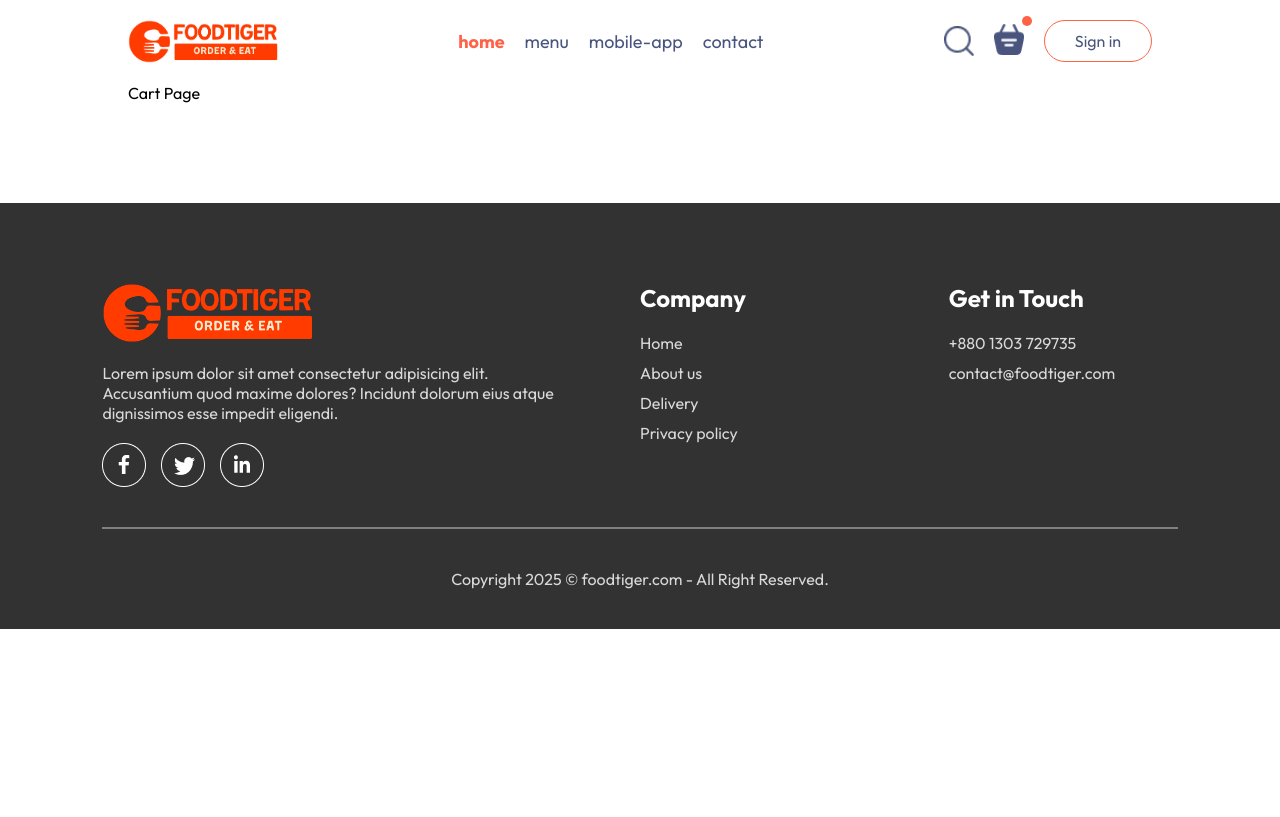
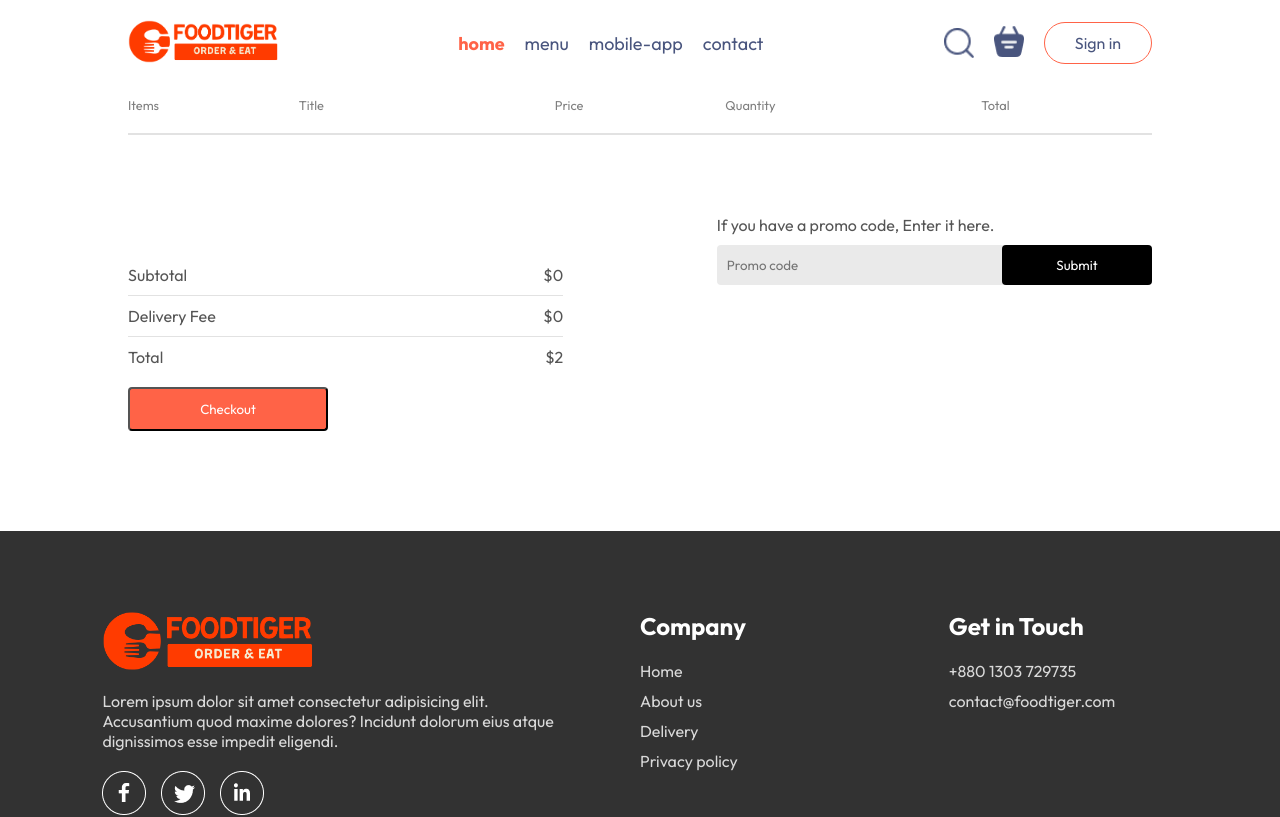
Before and after one commit to Al-Fuad/FoodTiger, a React (Vite) app in the folder frontend/: page /cart in a window 1280 px wide. Shown: the top 817 px of the page. Built offline with nearby package versions, Linux system fonts and the light colour scheme.

Commit message:
feat: Enhance cart and order pages with total calculations and improved layout

```diff
--- a/frontend/src/components/FoodItem/FoodItem.module.css
+++ b/frontend/src/components/FoodItem/FoodItem.module.css
@@ -73,4 +73,5 @@
 
 .foodItemCounter img{
     width: 30px;
+    cursor: pointer;
 }
--- a/frontend/src/components/Navbar/Navbar.jsx
+++ b/frontend/src/components/Navbar/Navbar.jsx
@@ -1,13 +1,20 @@
-import React from 'react'
+import React, { useContext } from 'react'
 import styles from './Navbar.module.css'
 import { assets } from '../../assets/assets'
 import { Link } from 'react-router-dom'
+import { StoreContext } from '../../context/StoreContext'
 
-const Navbar = ({setShowLogin}) => {
+const Navbar = ({ setShowLogin }) => {
+
   const [menu, setMenu] = React.useState('home');
+
+  const {getTotalCartAmount} = useContext(StoreContext);
+
   return (
     <div className={styles.navbar}>
-      <img src={assets.logo} alt="" className={styles.logo} />
+      <Link to='/'>
+        <img src={assets.logo} alt="" className={styles.logo} />
+      </Link>
       <ul className={styles.navbarMenu}>
         <Link to='/' onClick={() => { setMenu('home') }} className={menu == 'home' ? styles.active : ''}>home</Link>
         <a href='#explore-menu' onClick={() => { setMenu('menu') }} className={menu == 'menu' ? styles.active : ''}>menu</a>
@@ -17,11 +24,12 @@
       <div className={styles.navbarActions}>
         <img src={assets.search_icon} alt="" />
         <div className={styles.basketIcon}>
-
-          <img src={assets.basket_icon} alt="" />
-          <div className={styles.dot}></div>
+          <Link to='/cart'>
+            <img src={assets.basket_icon} alt="" />
+          </Link>
+          <div className={getTotalCartAmount() ? styles.dot : ''}></div>
         </div>
-        <button onClick={()=>setShowLogin(true)}>Sign in</button>
+        <button onClick={() => setShowLogin(true)}>Sign in</button>
       </div>
     </div>
   )
--- a/frontend/src/context/StoreContext.jsx
+++ b/frontend/src/context/StoreContext.jsx
@@ -20,16 +20,24 @@
         setCartItems((prev)=>({...prev, [itemId]:prev[itemId]-1}))
     }
 
-    useEffect(() => {
-        console.log(cartItems);
-    }, [cartItems]);
+    const getTotalCartAmount = () => {
+        let totalAmount = 0;
+        for(const item in cartItems){
+            if (cartItems[item]>0){
+                let itemInfo = food_list.find((product)=>product._id === item);
+                totalAmount += itemInfo.price*cartItems[item];
+            }
+        }
+        return totalAmount;
+    }
 
     const contextValue = {
         food_list,
         cartItems,
         setCartItems,
         addToCart,
-        removeFromCart
+        removeFromCart,
+        getTotalCartAmount
     }
     return (
         <StoreContext.Provider value = {contextValue}>
--- a/frontend/src/pages/Cart/Cart.jsx
+++ b/frontend/src/pages/Cart/Cart.jsx
@@ -1,9 +1,80 @@
+import { useContext } from 'react';
 import styles from './Cart.module.css';
+import { StoreContext } from '../../context/StoreContext';
+import { assets } from '../../assets/assets';
+import { useNavigate } from 'react-router-dom';
 
 const Cart = () => {
+
+  const { cartItems, food_list, removeFromCart, addToCart, getTotalCartAmount} = useContext(StoreContext);
+
+  const navigate = useNavigate();
+
   return (
     <div className={styles.cart}>
-      Cart Page
+      <div className={styles.cartItems}>
+        <div className={styles.cartItemsTitle}>
+          <p key='c1'>Items</p>
+          <p key='c2'>Title</p>
+          <p key='c3'>Price</p>
+          <p key='c4'>Quantity</p>
+          <p key='c5'>Total</p>
+        </div>
+        <br />
+        <hr />
+        {food_list.map((item, index) => {
+          if (cartItems[item._id] > 0) {
+            return (
+              <div key={index}>
+                <div className={`${styles.cartItemsTitle} ${styles.cartItem}`}>
+                  <img src={item.image} alt="" />
+                  <p>{item.name}</p>
+                  <p>${item.price}</p>
+                  <div className={styles.cartItemQuantity}>
+                    <img onClick={() => removeFromCart(item._id)} src={assets.remove_icon_red} alt="" />
+                    <p>{cartItems[item._id]}</p>
+                    <img onClick={() => addToCart(item._id)} src={assets.add_icon_green} alt="" />
+                  </div>
+                  <p>${item.price * cartItems[item._id]}</p>
+                </div>
+                <hr />
+              </div>
+            );
+          }
+        })}
+        <hr />
+      </div>
+      <div className={styles.cartBottom}>
+        <div className={styles.cartTotal}>
+          <h2>Cart Totals</h2>
+          <div>
+            <div className={styles.cartTotalDetails}>
+              <p>Subtotal</p>
+              <p>${getTotalCartAmount()}</p>
+            </div>
+            <hr />
+            <div className={styles.cartTotalDetails}>
+              <p>Delivery Fee</p>
+              <p>${getTotalCartAmount()==0?0:2}</p>
+            </div>
+            <hr />
+            <div className={styles.cartTotalDetails}>
+              <p>Total</p>
+              <p>${getTotalCartAmount()+2}</p>
+            </div>
+          </div>
+          <button onClick={() => navigate('/order')}>Checkout</button>
+        </div>
+        <div className={styles.cartPromocode}>
+          <div>
+            <p>If you have a promo code, Enter it here.</p>
+            <div className={styles.cartPromocodeInput}>
+              <input type="text" placeholder='Promo code' />
+              <button>Submit</button>
+            </div>
+          </div>
+        </div>
+      </div>
     </div>
   )
 }
--- a/frontend/src/pages/Cart/Cart.module.css
+++ b/frontend/src/pages/Cart/Cart.module.css
@@ -0,0 +1,116 @@
+.cart{
+    margin-top: 10px;
+}
+
+.cartItemsTitle {
+    display: grid;
+    grid-template-columns: 1fr 1.5fr 1fr 1.5fr 1fr;
+    align-items: center;
+    color: gray;
+    font-size: max(1vw, 12px);
+}
+
+.cartItem {
+    margin: 10px 0;
+    color: black;
+}
+
+.cartItem img{
+    width: 50px;
+}
+
+.cart hr{
+    height: 1px;
+    background-color: #e2e2e2;
+    border: none;
+}
+
+.cartItemQuantity {
+    display: flex;
+    align-items: center;
+    gap: 10px;
+    padding: 6px;
+    border-radius: 50px;
+    background-color: white;
+}
+
+.cartItemQuantity img{
+    width: 30px;
+    cursor: pointer;
+}
+
+.cartBottom {
+    margin-top: 80px;
+    display: flex;
+    justify-content: center;
+    gap: max(12vw, 20px);
+}
+
+.cartTotal {
+    flex: 1;
+    display: flex;
+    flex-direction: column;
+    gap: 20px;
+}
+
+.cartTotalDetails {
+    display: flex;
+    justify-content: space-between;
+    color: #555;
+}
+
+.cartTotal hr {
+    margin: 10px 0;
+}
+
+ .cartTotal button {
+    bottom: none;
+    color: #fff;
+    background-color: tomato;
+    width: max(15vw, 200px);
+    padding: 12px 0;
+    border-radius: 4px;
+    cursor: pointer;
+ }
+
+ .cartPromocode {
+    flex: 1;
+ }
+
+ .cartPromocode p {
+    color: #555;
+ }
+
+ .cartPromocodeInput {
+    margin-top: 10px;
+    display: flex;
+    justify-content: space-between;
+    align-items: center;
+    background-color: #eaeaea;
+    border-radius: 4px;
+ }
+
+ .cartPromocodeInput input {
+    background: transparent;
+    border: none;
+    outline: none;
+    padding-left: 10px;
+ }
+
+ .cartPromocodeInput button {
+    width: max(10vw, 150px);
+    padding: 12px 5px;
+    background-color: black;
+    border: none;
+    color: white;
+    border-radius: 4px;
+ }
+
+@media (max-width: 750px) {
+    .cartBottom{
+        flex-direction: column-reverse;
+    }
+    .cartPromocode{
+        justify-content: start;
+    }
+}
--- a/frontend/src/pages/PlaceOrder/PlaceOrder.jsx
+++ b/frontend/src/pages/PlaceOrder/PlaceOrder.jsx
@@ -1,9 +1,56 @@
+import { useContext } from 'react';
 import styles from './PlaceOrder.module.css';
+import { StoreContext } from '../../context/StoreContext';
+import { useNavigate } from 'react-router-dom';
 
 const PlaceOrder = () => {
+
+  const { getTotalCartAmount } = useContext(StoreContext);
+
+  const navigate = useNavigate();
+
   return (
     <div className={styles.placeOrder}>
-      Place Order Page
+      <div className={styles.placeOrderLeft}>
+        <p className={styles.title}>Delivery Information</p>
+        <div className={styles.multiFields}>
+          <input type="text" placeholder='First name' />
+          <input type="text" placeholder='Last name' />
+        </div>
+        <input type="email" placeholder='Email address' />
+        <input type="text" placeholder='Street' />
+        <div className={styles.multiFields}>
+          <input type="text" placeholder='City' />
+          <input type="text" placeholder='State' />
+        </div>
+        <div className={styles.multiFields}>
+          <input type="text" placeholder='Zip code' />
+          <input type="text" placeholder='Country' />
+        </div>
+        <input type="text" placeholder='Phone' />
+      </div>
+      <div className={styles.placeOrderRight}>
+        <div className={styles.cartTotal}>
+          <p className={styles.title}>Cart Totals</p>
+          <div>
+            <div className={styles.cartTotalDetails}>
+              <p>Subtotal</p>
+              <p>${getTotalCartAmount()}</p>
+            </div>
+            <hr />
+            <div className={styles.cartTotalDetails}>
+              <p>Delivery Fee</p>
+              <p>${getTotalCartAmount()==0?0:2}</p>
+            </div>
+            <hr />
+            <div className={styles.cartTotalDetails}>
+              <p>Total</p>
+              <p>${getTotalCartAmount() + getTotalCartAmount()==0?0:2}</p>
+            </div>
+          </div>
+          <button onClick={() => navigate('/payment')}>Payment</button>
+        </div>
+      </div>
     </div>
   )
 }
--- a/frontend/src/pages/PlaceOrder/PlaceOrder.module.css
+++ b/frontend/src/pages/PlaceOrder/PlaceOrder.module.css
@@ -0,0 +1,50 @@
+@import url('../Cart/Cart.module.css');
+
+.placeOrder {
+    display: flex;
+    align-items: start;
+    justify-content: space-between;
+    margin-top: 50px;
+    gap: 30px;
+}
+
+.placeOrderLeft {
+    width: 100%;
+    max-width: max(30%, 500px);
+    margin-bottom: 50px;
+}
+
+.placeOrder .title{
+    font-size: 30px;
+    font-weight: 600;
+    margin-bottom: 50px;
+}
+
+.placeOrderLeft input{
+    margin-bottom: 15px;
+    width: 100%;
+    padding: 10px;
+    border: 1px solid #c5c5c5;
+    border-radius: 4px;
+    outline-color: tomato;
+}
+
+.placeOrderLeft .multiFields{
+    display: flex;
+    gap: 10px;
+}
+
+.placeOrderRight {
+    width: 100%;
+    max-width: max(40%, 500px);
+}
+
+.placeOrder .cartTotal button{
+    margin-top: 30px;
+}
+
+@media (max-width: 750px) {
+    .placeOrder{
+        flex-direction: column;
+    }
+}
```
